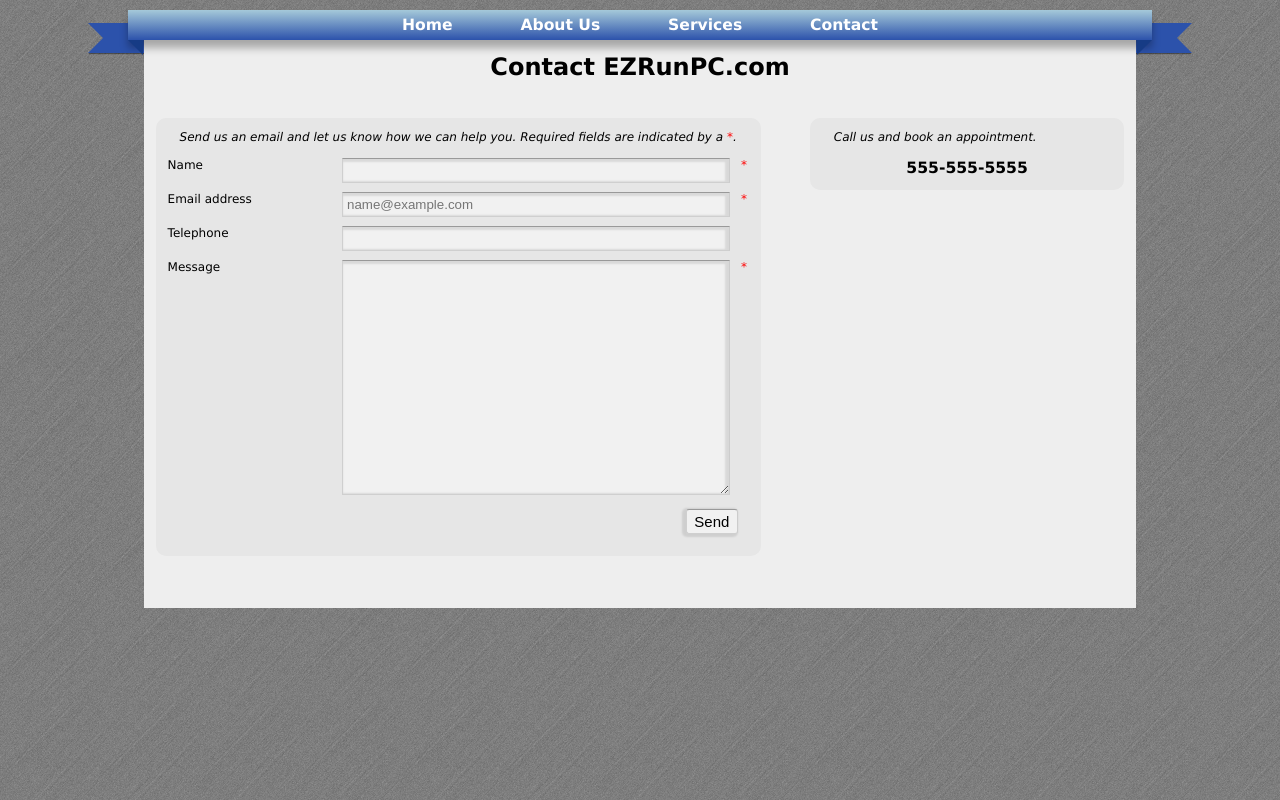
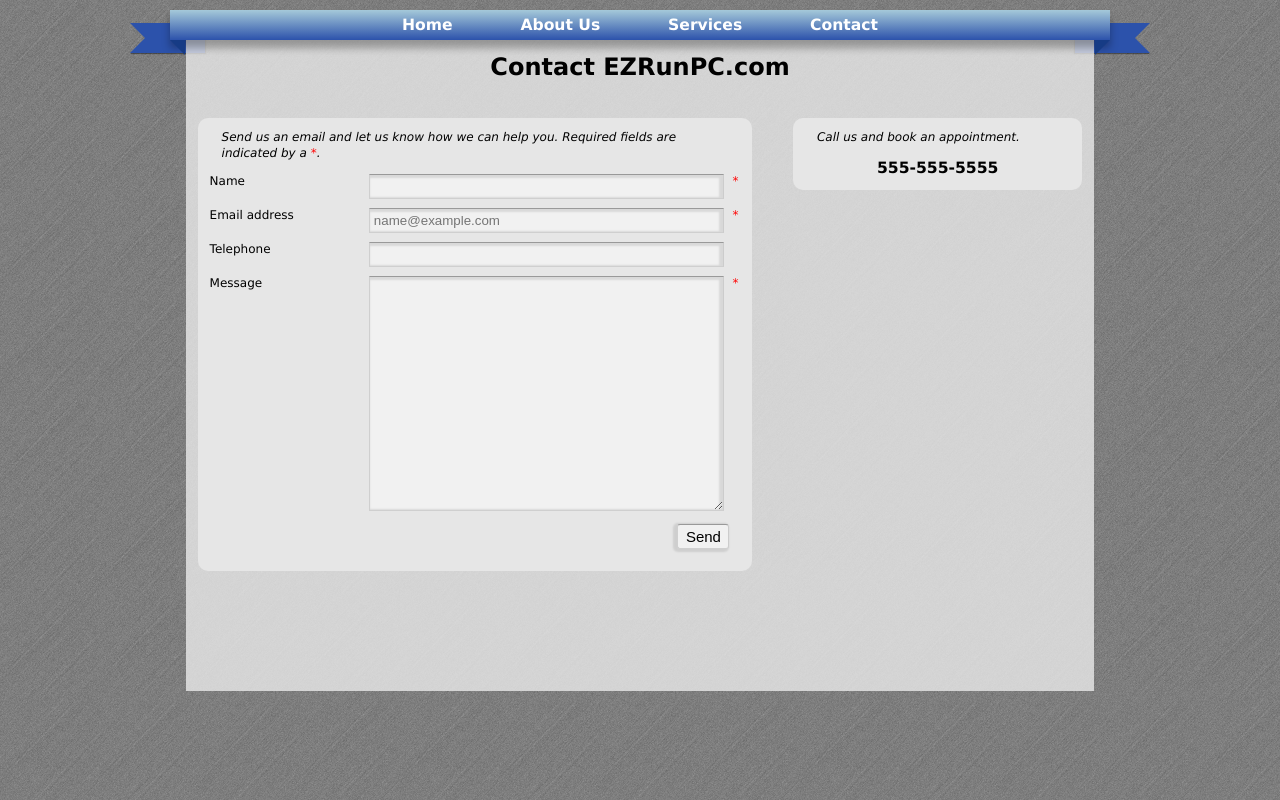
Before and after one commit to sharp11/ezrunpc.com, a PHP site: page /contact.php in a window 1280 px wide. Run offline with PHP 8.4, Linux system fonts and the light colour scheme.

Commit message:
modified some sizing issues with content DIV
-set a min-height for the conacts page while leaving the other pages
liquid

```diff
--- a/contact.css
+++ b/contact.css
@@ -1,3 +1,10 @@
+/* Although our content DIV is liquid, this page will
+ * have a min-height so that our form doesn't bleed out
+ * from the content background */
+#contactPage #content {
+   min-height: 520px;
+}
+
 .formWrapper {
     float: left;
     width: 60%;
@@ -109,17 +116,6 @@
   background-color: rgba(90, 164, 233, 0.9);
 }
 
-#contactPage .warning {
-	font-weight: bold;
-	color: #ff0000;
-}
-
-#hiddenCaptcha {
-    width: 1px;
-    height: 1px;
-    font-size: 1px;
-    visibility: hidden;
-}
 
 .phonenumWrapper {
     float: right;
@@ -147,6 +143,17 @@
   visibility: hidden;
 }
 
+#contactPage .warning {
+	font-weight: bold;
+	color: #ff0000;
+}
+
+#hiddenCaptcha {
+    width: 1px;
+    height: 1px;
+    font-size: 1px;
+    visibility: hidden;
+}
 
 /* just for debugging, to see how elements align */
 /* * {
--- a/index.css
+++ b/index.css
@@ -11,10 +11,13 @@
 
 
 html {
-		font-size: 100%;
+    height: 100%;
+    font-size: 100%;
 }
 
 body {
+    height: 98%;
+
     font: 0.75em/1.3 "Lucida Grande", "Lucida Sans Unicode", "Lucida Sans", Verdana, Tahoma, sans-serif;
 
     background: rgb(230, 230, 230);
@@ -27,7 +30,10 @@
 }
 
 #pageWrapper {
-    min-width: 550px;
+    height: 100%;
+
+    min-width: 580px;
+    max-width: 940px;
     width: 80%;
     margin: 0 auto;
 }
@@ -38,9 +44,10 @@
 }
 
 #content {
+    height: 80%;
     margin: 0 1.3em;
     padding: 1em;
-    background-color: #eeeeee;
+    background-color: rgba(234,234,234, 0.8);
 }
 
 .navbar {
```
